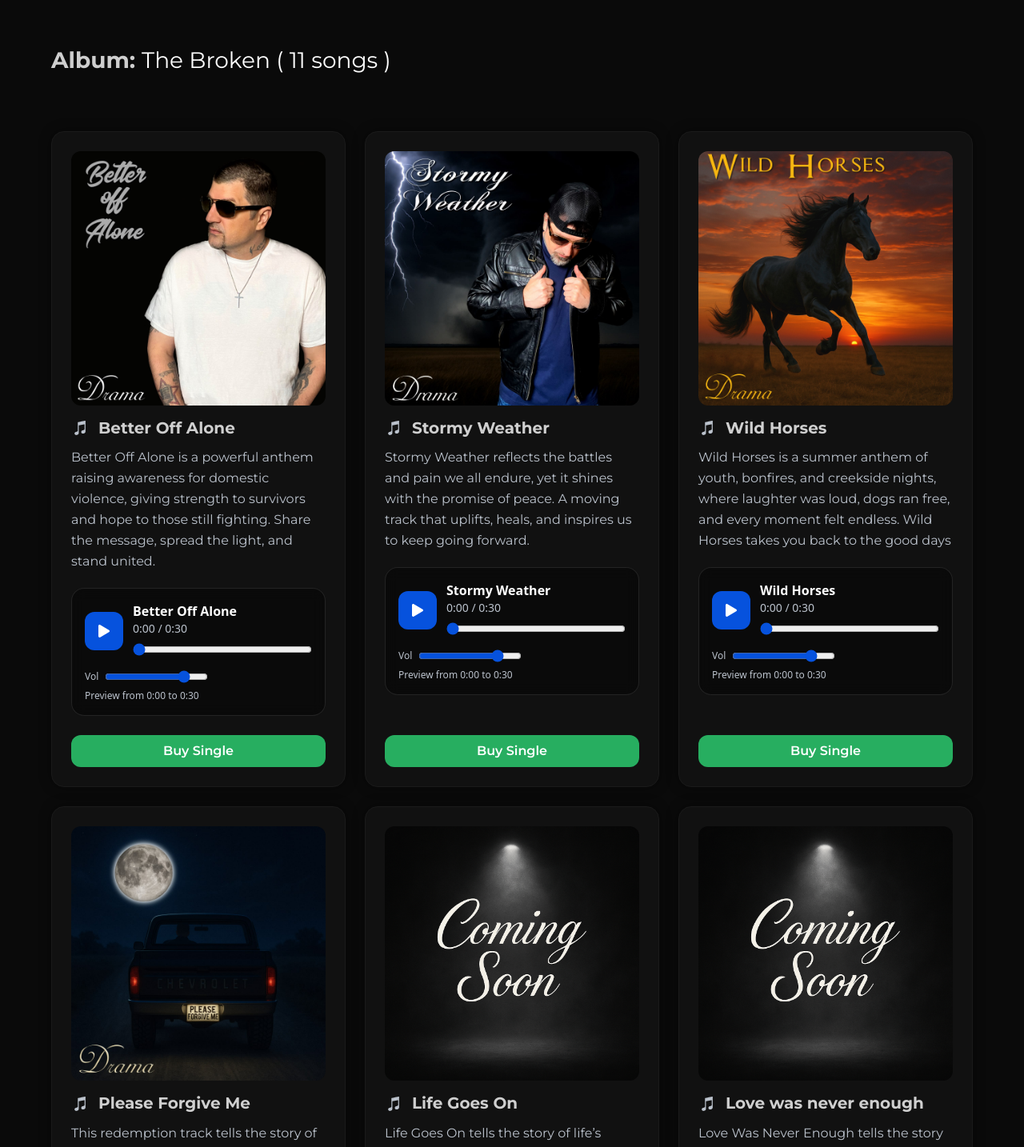
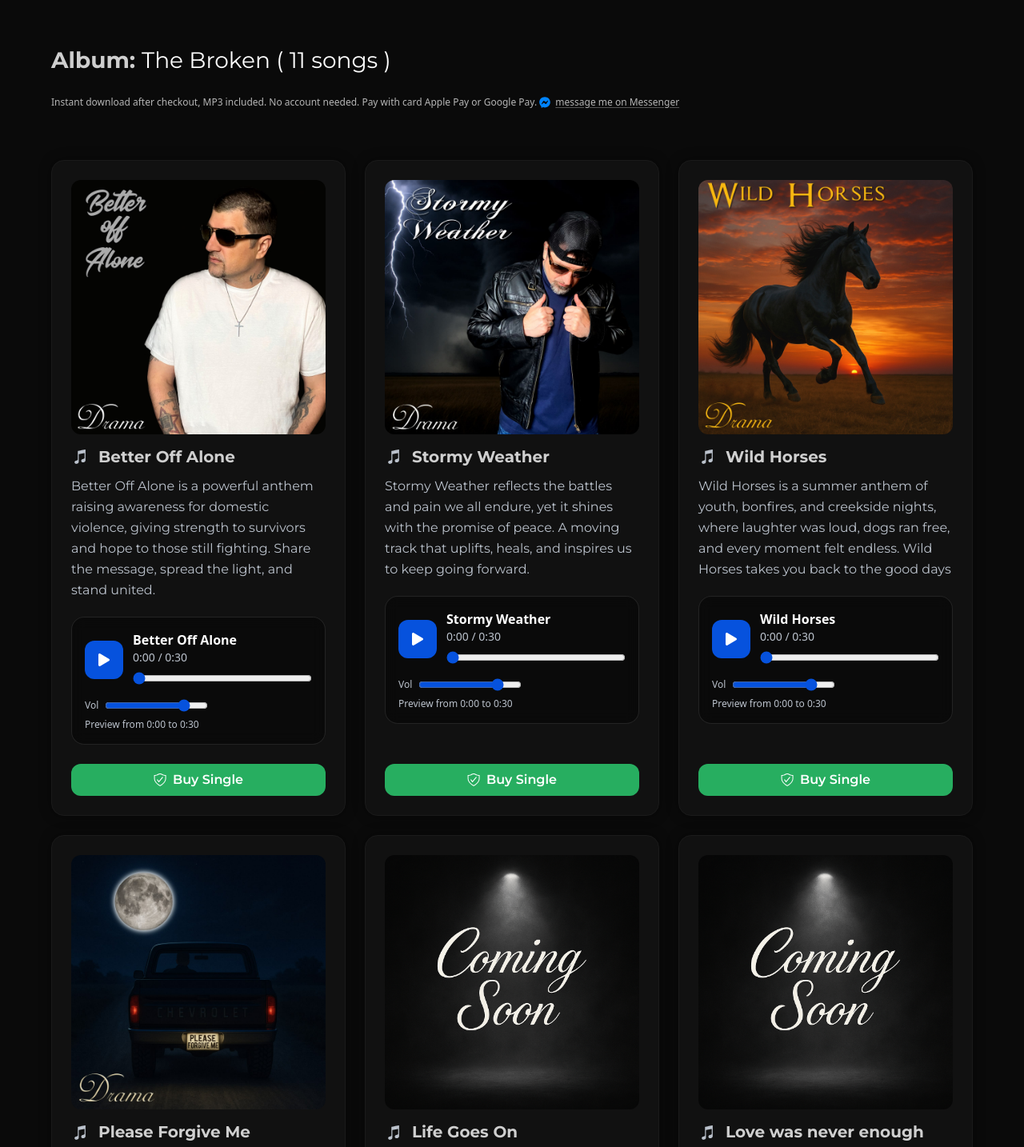
Before and after one commit to blackholecoder/Cre8tlyStudio.com, a React (Vite) app: page / in a window 1280 px wide. Shown: the part 1140-2574 px from the top of the page at 80% size. Built offline with nearby package versions, Linux system fonts and the light colour scheme; a web font is replaced by a local one.

Commit message:
added badge icon for checkout to make it more secure for users, added new icon to be messaged if any issues arise at checkout

```diff
--- a/src/components/FeaturesCard.jsx
+++ b/src/components/FeaturesCard.jsx
@@ -1,5 +1,6 @@
 import CustomIcon from "./CustomIcon";
 import { PreviewPlayer } from "./Player";
+import { VscWorkspaceTrusted } from "react-icons/vsc";
 
 const FeaturesCard = ({ feature }) => {
   return (
@@ -37,13 +38,17 @@ const FeaturesCard = ({ feature }) => {
       {feature.previewUrl && (
       <div className="mt-6">
         <a
-          href={feature.buyLink}
-          target="_blank"
-          rel="noopener noreferrer"
-          className="block px-4 py-2 rounded-xl bg-green text-white font-montserrat font-semibold text-center hover:opacity-90 transition"
-        >
-          Buy Single
-        </a>
+    href={feature.buyLink}
+    target="_blank"
+    rel="noopener noreferrer"
+    className="block w-full rounded-xl bg-green text-white font-montserrat font-semibold hover:opacity-90 transition"
+    aria-label="Buy the single, instant download"
+  >
+    <span className="flex items-center justify-center gap-2 px-4 py-2">
+        <VscWorkspaceTrusted className="h-4 w-4 shrink-0" aria-hidden="true" />
+      <span>Buy Single</span>
+    </span>
+  </a>
       </div>
       )}
     </div>
--- a/src/constants/index.jsx
+++ b/src/constants/index.jsx
@@ -13,16 +13,6 @@ export const navLinks = [
   { href: "#social", label: "Socials", class: className },
   // { href: "#shop", label: "Shop", class: className },
   { href: "#contact", label: "Contact", class: className },
-];
-
-export const footerLinks = [
-  {
-    title: "Menu",
-    links: [
-      { name: "Music", link: "#features" },
-      { name: "Reviews", link: "#reviews" },
-    ],
-  },
 ];
 
 export const footerLinks2 = [
@@ -49,16 +39,6 @@ export const footerLinks2 = [
     ],
   },
 ];
-
-export const footerLinks3 = [
-  {
-    title: "Contact",
-    links: [
-      { name: "Message Us", link: "https://m.me/phlokk" },
-    ]
-  },
-];
-
 
 // add this to stripe payment links for after Check out
 // https://therealdrama.com/thank-you?session_id={CHECKOUT_SESSION_ID}
--- a/src/sections/Features.jsx
+++ b/src/sections/Features.jsx
@@ -1,6 +1,8 @@
 import { features } from "../constants";
 import { FeaturesCard } from "../sections";
 import { motion } from "framer-motion";
+import { FiCreditCard, FiDownload } from "react-icons/fi";
+import { FaFacebookMessenger } from "react-icons/fa";
 
 
 
@@ -41,6 +43,20 @@ const AppFeatures = () => {
         <h2 className='text-3xl font-montserrat font-normal'>
           <span className='text-white-400 font-bold'> Album: </span> <span className='text-white'> The Broken ( 11 songs ) </span>
         </h2>
+        <div className="space-y-3">
+<p className="text-xs text-white/70">
+  Instant download after checkout, MP3 included. No account needed. Pay with card Apple Pay or Google Pay.{" "}
+  <a
+    href="https://m.me/dramamusicofficial"
+    target="_blank"
+    rel="noopener noreferrer"
+    className="inline-flex items-center gap-1.5 align-middle leading-none underline decoration-white/30 underline-offset-2 hover:opacity-90"
+  >
+    <FaFacebookMessenger className="h-3.5 w-3.5 text-[#0084FF] translate-y-[-1px]" />
+    <span className="relative top-[-1px]">message me on Messenger</span>
+  </a>
+</p>
+</div>
 
       </motion.div>
 
```
Also changed, not shown: 4 other files (tests, documents, lock files or other folders).
